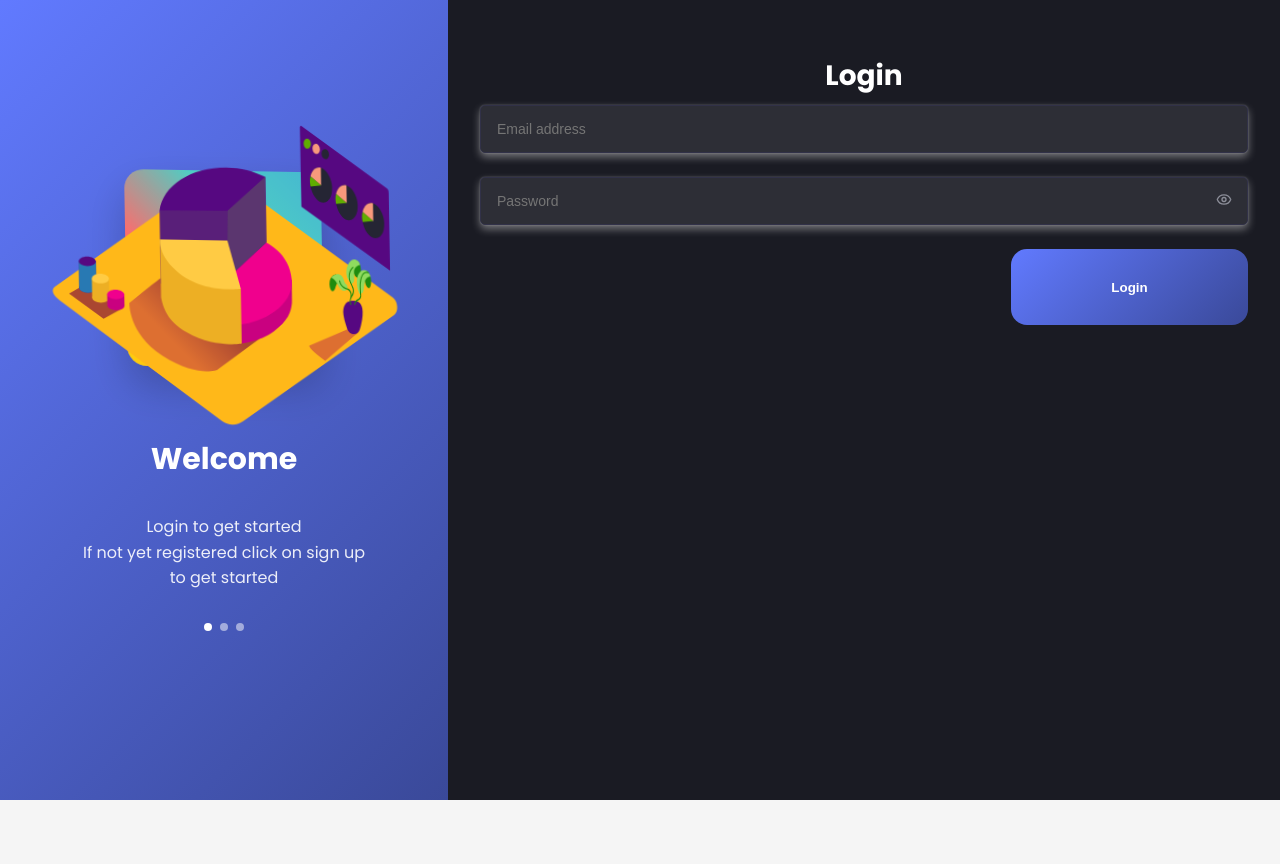
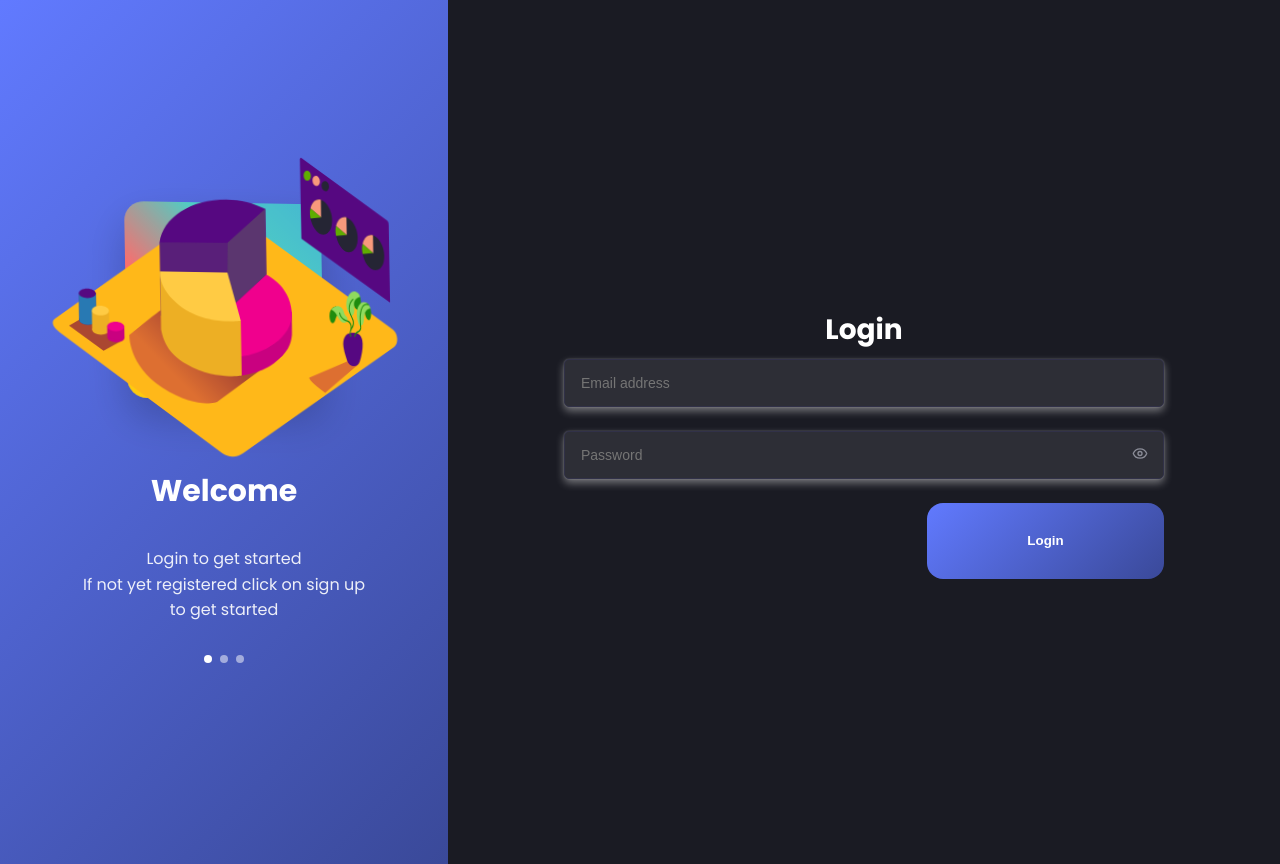
Before and after one commit to SLEM-Technologies/SLEM.Propereti.FE, a React (Vite) app: page /login in a window 1280 px wide. Before the commit the page ends 800 px from the top, so only its background shows below. Built offline with nearby package versions, Linux system fonts and the light colour scheme; the HTML template or start-up script is replaced by a standard one.

Commit message:
css adjustments

```diff
--- a/src/Pages/Login.jsx
+++ b/src/Pages/Login.jsx
@@ -93,6 +93,7 @@ const Login = () => {
 
       {/* Right Side */}
       <div className={styles.rightSide}>
+        <div className={styles.rightSide_1}>
           <h2 className={styles.formTitle}>Login</h2>
           <form className={styles.form} onSubmit={handleSubmit}>
             <div className={styles.inputGroup}>
@@ -138,6 +139,7 @@ const Login = () => {
           </form>
         </div>
       </div>
+    </div>
   );
 };
 
--- a/src/Styles/signup.module.css
+++ b/src/Styles/signup.module.css
@@ -608,7 +608,15 @@ border: 2px solid #2a2842;
     transform: rotate(360deg);
   }
 }
-
+.rightSide_1{
+  display: flex;
+    flex-direction: column;
+    justify-content: center;
+    height: 100vh;
+    margin: auto;
+    width: 100%;
+    max-width: 600px;
+}
 
 
 /* Responsive */
```
Lines whose indentation alone changed are shown as unchanged.
